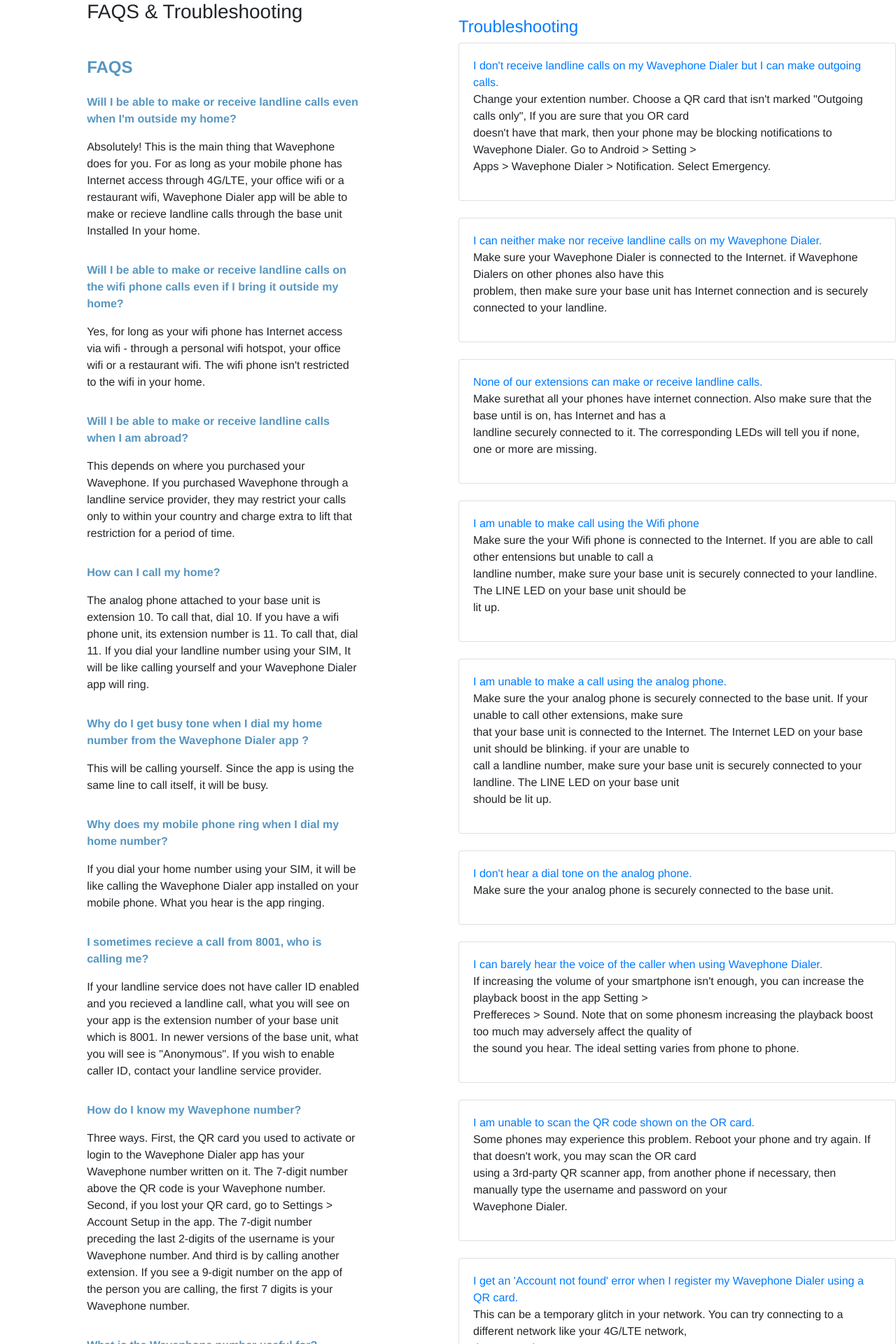
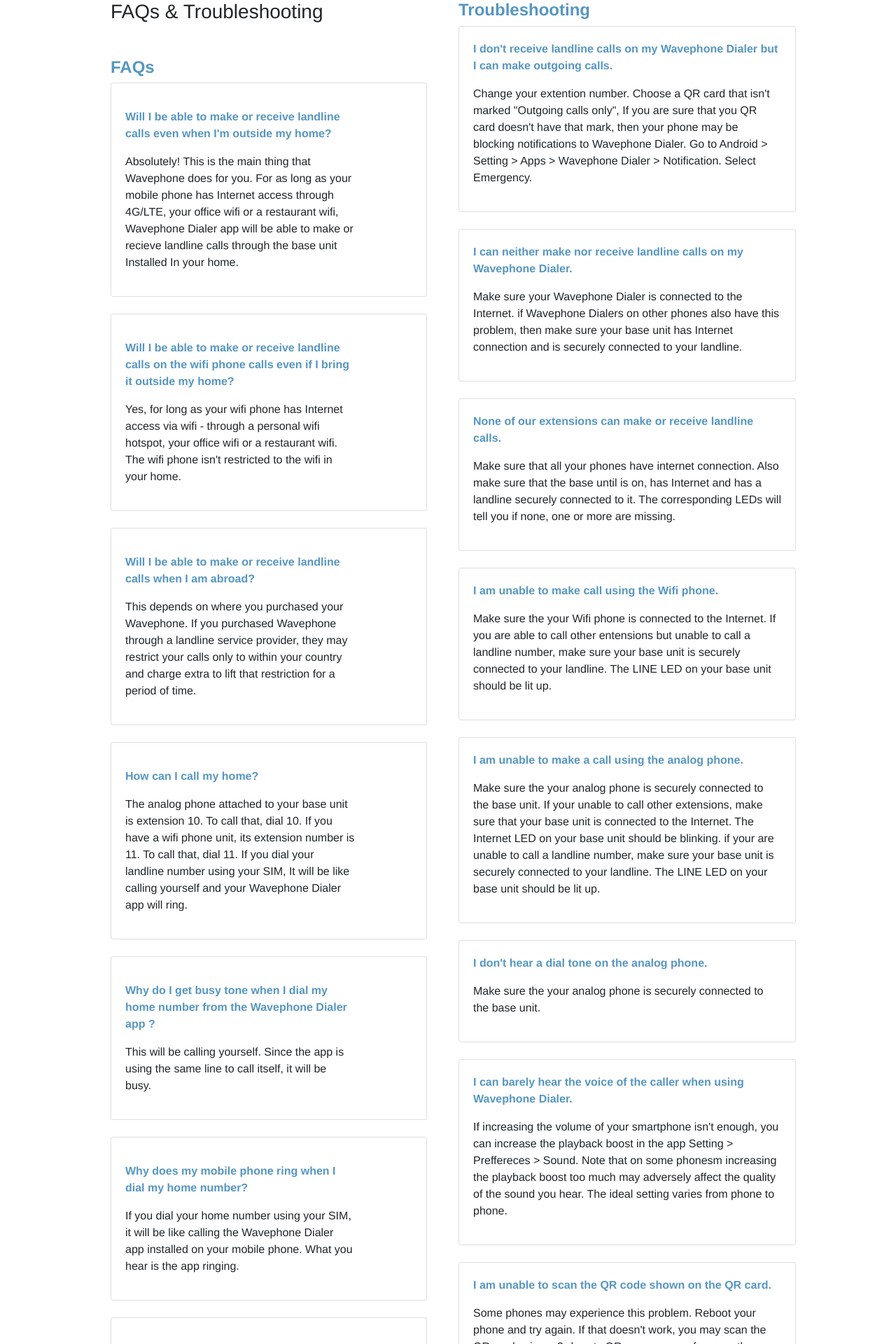
Before and after one commit to paulyves/SupportPage, a Vue app: page / in a window 1280 px wide. Shown: the top 1920 px of the page at 70% size. Built offline with nearby package versions, Linux system fonts and the light colour scheme.

Commit message:
supportPage
fix layout and design

```diff
--- a/src/App.vue
+++ b/src/App.vue
@@ -1,21 +1,24 @@
 <template>
   <div id="app">
+    <b-container class="containerStyle">
+
      <b-row>
-     <b-col class="b1" cols="1" ></b-col>
-     <b-col class="b2" cols="5">
+
+     <b-col  cols="6">
     <Faqs />
 
      </b-col>
-     <b-col class="b3" cols="6">
-       <br>
+     <b-col  cols="6">
+
        <TroubleShoting />
      </b-col>
    </b-row>
+    </b-container>
   </div>
 </template>
 
 <script>
-// import HelloWorld from './components/HelloWorld.vue'
+
 import Faqs from './components/FAQS.vue'
 import  TroubleShoting  from "./components/TroubleShoting.vue";
 export default {
@@ -27,9 +30,20 @@ export default {
 }
 </script>
 
-<style>
+<style scoped>
 #app{
   font-family: "Helvetica Neue", Helvetica, Arial, sans-serif;
     height:100vh;
 }
+
+.containerStyle{
+  /* border: solid green 2px; */
+  /* width: 80%; */
+  max-width: 80%;
+}
+
+.b3{
+  margin-top: 5.4%;
+}
+
 </style>
--- a/src/components/FAQS.vue
+++ b/src/components/FAQS.vue
@@ -1,11 +1,12 @@
 <template>
   <div class="troubleshooting">
     <div class="container">
-      <h3>FAQS & Troubleshooting</h3>
+      <h3>FAQs & Troubleshooting</h3>
       <div class="row mt-5">
-        <div class="col"><h4 class="qa-class">FAQS</h4></div>
+        <div class="col"><h4 class="qa-class">FAQs</h4></div>
       </div>
 
+      <b-card>
 
       <div class="faqs">
         <div class="row mt-3">
@@ -21,6 +22,9 @@
         </div>
       </div>
       </div>
+      </b-card>
+      <br>
+      <b-card>
 
       <div class="faqs">
         <div class="row mt-3">
@@ -34,6 +38,11 @@
         </div>
       </div>
       </div>
+      </b-card>
+      <br>
+
+      <b-card>
+
 
       <div class="faqs">
         <div class="row mt-3">
@@ -47,6 +56,12 @@
         </div>
       </div>
       </div>
+      </b-card>
+
+      <br>
+
+      <b-card>
+
 
 
       <div class="faqs">
@@ -61,6 +76,11 @@
         </div>
       </div>
       </div>
+      </b-card>
+
+      <br>
+
+      <b-card>
 
       <div class="faqs">
         <div class="row mt-3">
@@ -74,6 +94,12 @@
         </div>
       </div>
       </div>
+      </b-card>
+
+      <br>
+
+      <b-card>
+
 
       <div class="faqs">
         <div class="row mt-3">
@@ -87,6 +113,12 @@
         </div>
       </div>
       </div>
+      </b-card>
+
+      <br>
+
+      <b-card>
+
 
       <div class="faqs">
         <div class="row mt-3">
@@ -100,6 +132,11 @@
         </div>
       </div>
       </div>
+      </b-card>
+      <br>
+
+      <b-card>
+
 
       <div class="faqs">
         <div class="row mt-3">
@@ -113,6 +150,12 @@
         </div>
       </div>
       </div>
+      </b-card>
+
+      <br>
+
+      <b-card>
+
 
       <div class="faqs">
         <div class="row mt-3">
@@ -126,6 +169,11 @@
         </div>
       </div>
       </div>
+      </b-card>
+      <br>
+
+      <b-card>
+
 
       <div class="faqs">
         <div class="row mt-3">
@@ -139,6 +187,11 @@
         </div>
       </div>
       </div>
+      </b-card>
+
+      <br>
+      <b-card>
+
 
       <div class="faqs">
         <div class="row mt-3">
@@ -152,6 +205,9 @@
         </div>
       </div>
       </div>
+      </b-card>
+      <br>
+      <b-card>
 
       <div class="faqs">
         <div class="row mt-3">
@@ -165,6 +221,10 @@
         </div>
       </div>
       </div>
+      </b-card>
+
+      <br>
+      <b-card>
 
       <div class="faqs">
         <div class="row mt-3">
@@ -178,6 +238,11 @@
         </div>
       </div>
       </div>
+      </b-card>
+
+      <br>
+      <b-card>
+
 
       <div class="faqs">
         <div class="row mt-3">
@@ -191,6 +256,12 @@
         </div>
       </div>
       </div>
+      </b-card>
+
+      <br>
+
+      <b-card>
+
 
       <div class="faqs">
         <div class="row mt-3">
@@ -204,6 +275,12 @@
         </div>
       </div>
       </div>
+      </b-card>
+
+      <br>
+
+      <b-card>
+
 
       <div class="faqs">
         <div class="row mt-3">
@@ -217,6 +294,12 @@
         </div>
       </div>
       </div>
+      </b-card>
+
+      <br>
+
+      <b-card>
+
 
       <div class="faqs">
         <div class="row mt-3">
@@ -230,6 +313,12 @@
         </div>
       </div>
       </div>
+      </b-card>
+
+      <br>
+
+      <b-card>
+
 
       <div class="faqs">
         <div class="row mt-3">
@@ -243,6 +332,12 @@
         </div>
       </div>
       </div>
+      </b-card>
+
+      <br>
+
+      <b-card>
+
 
       <div class="faqs">
         <div class="row mt-3">
@@ -256,6 +351,7 @@
         </div>
       </div>
       </div>
+      </b-card>
 
     </div>
 
--- a/src/components/TroubleShoting.vue
+++ b/src/components/TroubleShoting.vue
@@ -1,76 +1,91 @@
 <template>
   <div class="troubleShoting">
-      <a href=""><h4>Troubleshooting</h4> </a>
 
-      <b-card class="">
-      <a href=""> I don't receive landline calls on my Wavephone Dialer but I can make outgoing calls. </a>
-      <p>Change your extention number. Choose a QR card that isn't marked "Outgoing calls only", If you are sure that you OR card <br>
-      doesn't have that mark, then your phone may be blocking notifications to Wavephone Dialer. Go to Android > Setting > <br>
+      <h4 class="qOne">
+          <b>
+           Troubleshooting
+          </b>
+          </h4>
+
+
+      <b-card>
+      <b>
+      <p class="qOne"> I don't receive landline calls on my Wavephone Dialer but I can make outgoing calls.</p>
+      </b>
+      <p>Change your extention number. Choose a QR card that isn't marked "Outgoing calls only", If you are sure that you QR card
+      doesn't have that mark, then your phone may be blocking notifications to Wavephone Dialer. Go to Android > Setting >
       Apps > Wavephone Dialer > Notification. Select Emergency.</p>
       </b-card>
 
       <br>
       <b-card>
 
-      <a href="">I can neither make nor receive landline calls on my Wavephone Dialer.</a>
-      <p>Make sure your Wavephone Dialer is connected to the Internet. if Wavephone Dialers on other phones also have this <br>
+      <p class="qOne"><b>I can neither make nor receive landline calls on my Wavephone Dialer.</b></p>
+      <p>Make sure your Wavephone Dialer is connected to the Internet. if Wavephone Dialers on other phones also have this
       problem, then make sure your base unit has Internet connection and is securely connected to your landline.</p>
       </b-card>
 
       <br>
       <b-card>
 
-      <a href="">None of our extensions can make or receive landline calls.</a>
-      <p>Make surethat all your phones have internet connection. Also make sure that the base until is on, has Internet and has a <br>
+
+      <p class="qOne"><b>None of our extensions can make or receive landline calls.</b></p>
+      <p>Make sure that all your phones have internet connection. Also make sure that the base until is on, has Internet and has a
       landline securely connected to it. The corresponding LEDs will tell you if none,  one or more are missing.</p>
       </b-card>
       <br>
       <b-card>
 
-      <a href="">I am unable to make call using the Wifi phone</a>
-      <p>Make sure the your Wifi phone is connected to the Internet. If you are able to call other entensions but unable to call a <br>
-      landline number, make sure your base unit is securely connected to your landline. The LINE LED on your base unit should be <br>
+
+      <p class="qOne"><b>I am unable to make call using the Wifi phone.</b></p>
+      <p>Make sure the your Wifi phone is connected to the Internet. If you are able to call other entensions but unable to call a
+      landline number, make sure your base unit is securely connected to your landline. The LINE LED on your base unit should be
       lit up.</p>
       </b-card>
 
       <br>
       <b-card>
 
-      <a href="">I am unable to make a call using the analog phone.</a>
-      <p>Make sure the your analog phone is securely connected to the base unit. If your unable to call other extensions, make sure <br>
-      that your base unit is connected to the Internet. The Internet LED on your base unit should be blinking. if your are unable to  <br>
-      call a landline number, make sure your base unit is securely connected to your landline. The LINE LED on your base unit <br>
+
+      <p class="qOne"><b>I am unable to make a call using the analog phone.</b></p>
+      <p>Make sure the your analog phone is securely connected to the base unit. If your unable to call other extensions, make sure
+      that your base unit is connected to the Internet. The Internet LED on your base unit should be blinking. if your are unable to
+      call a landline number, make sure your base unit is securely connected to your landline. The LINE LED on your base unit
       should be lit up.</p>
       </b-card>
       <br>
       <b-card>
 
-      <a href="">I don't hear a dial tone on the analog phone.</a>
+
+      <p class="qOne"><b>I don't hear a dial tone on the analog phone.</b></p>
       <p>Make sure the your analog phone is securely connected to the base unit.</p>
       </b-card>
 
       <br>
       <b-card>
 
-      <a href="">I can barely hear the voice of the caller when using Wavephone Dialer.</a>
-      <p>If increasing the volume of your smartphone isn't enough, you can increase the playback boost in the app Setting > <br>
-      Preffereces > Sound. Note that on some phonesm increasing the playback boost too much may adversely affect the quality of <br>
+
+      <p class="qOne"><b>I can barely hear the voice of the caller when using Wavephone Dialer.</b></p>
+      <p>If increasing the volume of your smartphone isn't enough, you can increase the playback boost in the app Setting >
+      Preffereces > Sound. Note that on some phonesm increasing the playback boost too much may adversely affect the quality of
       the sound you hear. The ideal setting varies from phone to phone.</p>
       </b-card>
       <br>
       <b-card>
 
-      <a href="">I am unable to scan the  QR code shown on the OR card.</a>
-      <p>Some phones may experience this problem. Reboot your phone and try again. If that doesn't work, you may scan the OR card <br>
-      using a 3rd-party QR scanner app, from another phone if necessary, then manually type the username and password on your <br>
+
+      <p class="qOne"><b>I am unable to scan the  QR code shown on the QR card.</b></p>
+      <p>Some phones may experience this problem. Reboot your phone and try again. If that doesn't work, you may scan the QR card
+      using a 3rd-party QR scanner app, from another phone if necessary, then manually type the username and password on your
       Wavephone Dialer.</p>
       </b-card>
 
       <br>
       <b-card>
 
-      <a href="">I get an 'Account not found' error when I register my Wavephone Dialer using a QR card.</a>
-      <p>This can be a  temporary glitch in your network. You can try connecting to a different network like your 4G/LTE network, <br>
+
+      <p class="qOne"><b>I get an 'Account not found' error when I register my Wavephone Dialer using a QR card.</b></p>
+      <p>This can be a  temporary glitch in your network. You can try connecting to a different network like your 4G/LTE network,
       then try again.</p>
       </b-card>
   </div>
@@ -87,4 +102,8 @@ export default {
 .cardbg{
    background-color: #2aabdf;
 }
+
+.qOne{
+    color: #5696c1;
+}
 </style>
```
